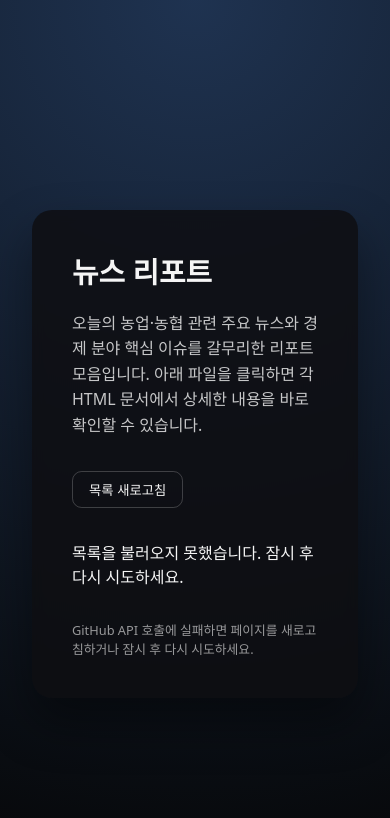
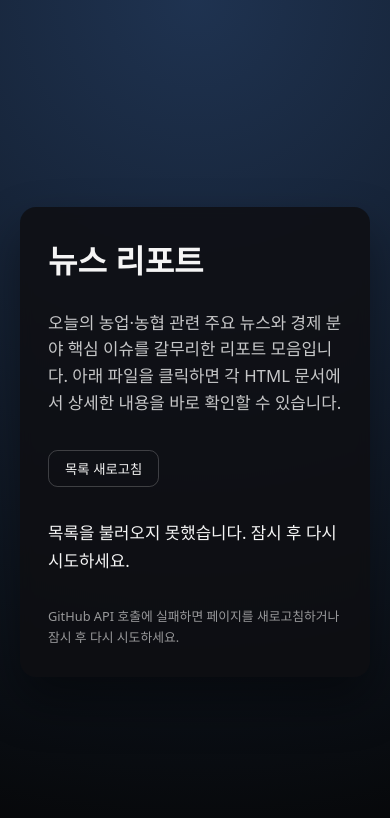
Before and after one commit to ozoops/news-reports, a plain HTML site: page index.html in a window 390 px wide. Drawn offline with Linux system fonts and the light colour scheme; no server answers.

Commit message:
Improve mobile typography

```diff
--- a/index.html
+++ b/index.html
@@ -19,6 +19,8 @@
       justify-content: center;
       padding: 2rem;
       background: radial-gradient(circle at top, rgba(90,156,255,.3), rgba(5,5,5,1));
+      font-size: clamp(1.05rem, 2.6vw, 1.2rem);
+      line-height: 1.65;
     }
     main {
       width: min(720px, 100%);
@@ -61,6 +63,26 @@
       background: transparent;
       color: inherit;
       cursor: pointer;
+    }
+    @media (max-width: 640px) {
+      body {
+        padding: 1.25rem;
+      }
+      main {
+        padding: 1.75rem;
+        border-radius: 1rem;
+      }
+      h1 {
+        font-size: clamp(2rem, 7vw, 2.5rem);
+      }
+      p,
+      a.report,
+      li {
+        font-size: 1.05rem;
+      }
+      a.report {
+        flex-wrap: wrap;
+      }
     }
   </style>
 </head>
```
